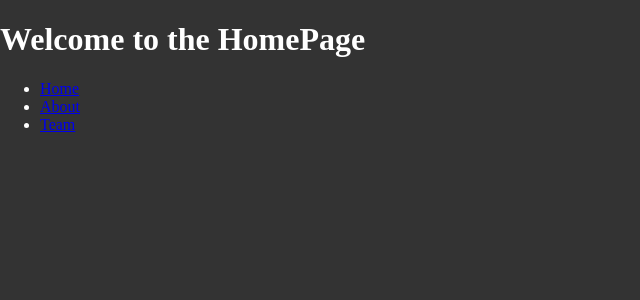
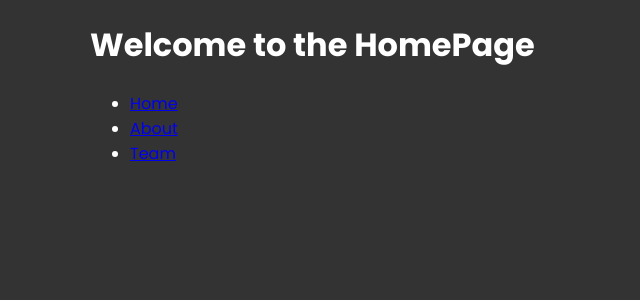
Before and after one commit to kriztiank-UCN/next_14_crash, a Next.js app: page / in a window 1280 px wide. Shown: the top 300 px of the page, without its empty margins (0-640 px from the left). Built offline with nearby package versions, Linux system fonts and the light colour scheme.

Commit message:
next/font/google

```diff
--- a/app/layout.jsx
+++ b/app/layout.jsx
@@ -1,31 +1,23 @@
-import localFont from "next/font/local";
-import "./globals.css";
+import { Poppins } from "next/font/google"
+import "./globals.css"
 
-const geistSans = localFont({
-  src: "./fonts/GeistVF.woff",
-  variable: "--font-geist-sans",
-  weight: "100 900",
-});
-const geistMono = localFont({
-  src: "./fonts/GeistMonoVF.woff",
-  variable: "--font-geist-mono",
-  weight: "100 900",
-});
+const poppins = Poppins({
+  weight: ["400", "700"],
+  subsets: ["latin"],
+})
 
 export const metadata = {
-  title: "Create Next App",
-  description: "Generated by create next app",
-  keywords: "Next.js, React",
-};
+  title: "Traversy Media",
+  description: "Web development tutorials and courses",
+  keywords: "web development, web design, javascript, react, node, angular, vue, html, css",
+}
 
 export default function RootLayout({ children }) {
   return (
     <html lang="en">
-      <body
-        className={`${geistSans.variable} ${geistMono.variable} antialiased`}
-      >
-        {children}
+      <body className={poppins.className}>
+        <main className="container">{children}</main>
       </body>
     </html>
-  );
+  )
 }
```
